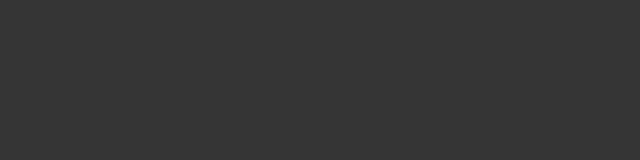
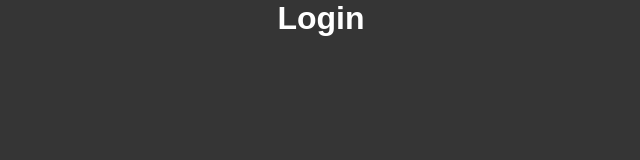
Before and after one commit to MarcoPoggi/it-crowd-challenge, a React (Create React App) app in the folder client/: page /login in a window 1280 px wide. Shown: the top 160 px of the page, without its empty margins (319-959 px from the left). Built offline with nearby package versions, Linux system fonts and the light colour scheme; a web font is replaced by a local one.

Commit message:
style - simple component view

```diff
--- a/client/src/pages/Login.jsx
+++ b/client/src/pages/Login.jsx
@@ -0,0 +1,7 @@
+export function Login() {
+  return (
+    <div>
+      <h1>Login</h1>
+    </div>
+  );
+}
```
